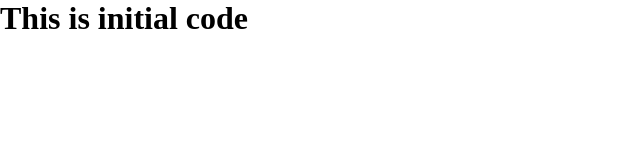
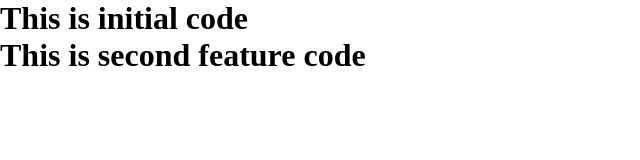
Before and after one commit to naveenpanwar9003/learning-git, a plain HTML site: page index.html in a window 1280 px wide. Shown: the whole page, without its empty margins (0-640 px from the left). Drawn offline with Linux system fonts and the light colour scheme.

Commit message:
This is second branch commit

```diff
--- a/index.html
+++ b/index.html
@@ -10,6 +10,7 @@
 
 <body>
     <h1>This is initial code</h1>
+    <h1>This is second feature code</h1>
 </body>
 
 </html>
```
